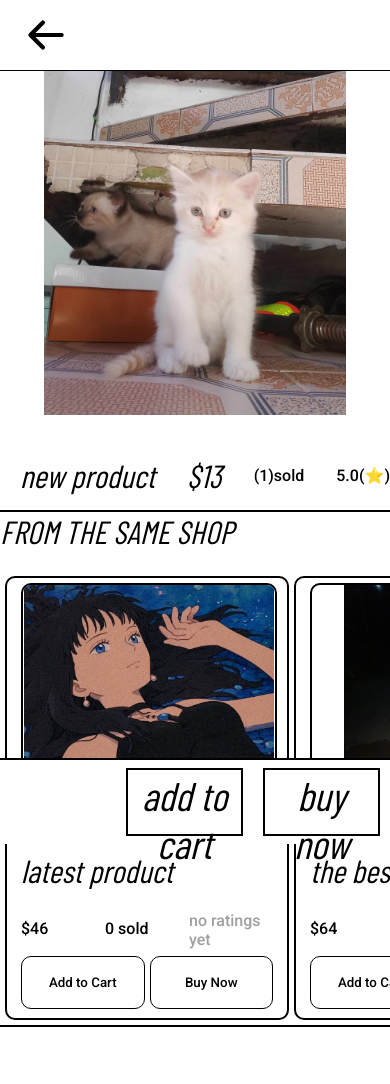
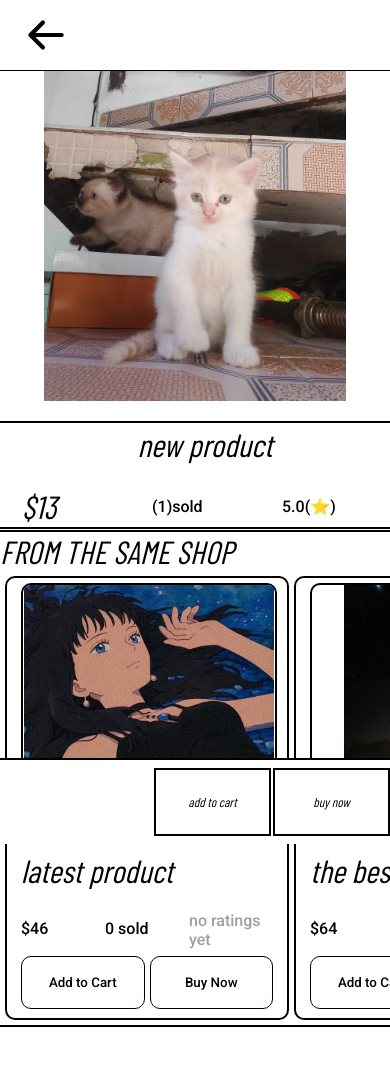
Before and after one commit to saulanbrian/ecom, a Django app: page /products/5 in a window 390 px wide. Shown: the top 1084 px of the page. Run offline with Django 5.2, Linux system fonts and the light colour scheme; data comes from the database, SQL or seed files in the repository; some libraries are stand-ins or nearby versions; some web fonts are replaced.

Commit message:
finalizing styling

```diff
--- a/products/static/products/detail.css
+++ b/products/static/products/detail.css
@@ -10,6 +10,7 @@
   position: fixed;
   width: 100%;
   top:0px;
+  z-index: 999;
 }
 
 .product-on-view{
@@ -178,10 +231,76 @@
     display: flex;
     width: 100%;
     align-items: center;
-    justify-content: space-between;
+    justify-content: space-around;
     margin-bottom: 50px;
     padding-left: 20px;
     gap: 20px;
+  }
+
+
+  .footer > *{
+    border:2px solid black;
+    margin:0;
+  }
+
+  .footer{
+    gap:2px;
+  }
+
+  .footer  button{
+    font-size: small;
+  }
+
+  .detail-container .details{
+    border-top:2px solid black;
+    border-bottom:2px solid black;
+    display: flex;
+    flex-wrap: wrap;
+  }
+
+  .detail-container .details > *{
+    flex: 1;
+    margin: 2px;
+  }
+
+  .detail-container .details .name{
+    flex-grow: 1;
+    flex-shrink: 1;
+    flex-basis: 100%;
+  }
+
+  .content .middle-container .counter-image-container img{
+    object-fit: contain;
+    height: 150px;
+    width:150px;
+  }
+
+  .top-container button{
+    height: 20px;
+    width: 20px;
+    font-size: 15px;
+  }
+
+  .content .middle-container .counter-container > *{
+    flex: 1;
+    max-height: 30px;
+    max-width: 30px;
+    min-height: 30px;
+    min-width: 30px;
+  }
+
+  .counter{
+    height: auto;
+    max-height: 250px;
+  }
+
+  .bottom-container > h1{
+    width: 100%;
+    text-align: center;
+  }
+
+  .bottom-container {
+    padding-bottom: 8px;
   }
 }
 
--- a/products/templates/products/detail.html
+++ b/products/templates/products/detail.html
@@ -20,15 +20,15 @@
   </div>
   <div class='detail-container'>
     <div class="details">
-      <h1 class='highlight'>{{ product.name }}</h1>
-      <h1 class='highlight'>${{ product.price }}</h1>
+      <h1 class='highlight name' style="text-align: center;">{{ product.name }}</h1>
+      <h1 class='highlight price'>${{ product.price }}</h1>
       <p class="{% if product.sold == 0 %}empty{% endif %}">({{ product.sold }})sold</p>
       <p class="{% if product.rating_ave == 0 %}empty{% endif %}">{% if product.rating_ave is not None %}{{ product.rating_ave }}{% else %}0{% endif %}(⭐)</p>
     </div>
   </div>
 </div>
   {% if product.shop_origin.products.all.count >= 2 %}
-    <h1 class='highlight' style="margin-top:50px; border-top:2px solid black;">
+    <h1 class='highlight' style="margin-top:50px; border-top:2px solid black; position: relative; top:20px;">
       FROM THE SAME SHOP
     </h1>
     <div class='shop-products-container'>
@@ -45,17 +45,28 @@
   </div>
 
   <div class='counter' style='z-index:999;'>
+
     <div class='content'>
 
       <div class='top-container'>
         <button class='highlight cross-button'>X</button>
       </div>
+
       <div class='middle-container'>
-        <img src='{{ product.image.url }}'>
-        <h1>another shit</h1>
-        <h1>another shit</h1>
+        <div class="counter-image-container"><img src='{{ product.image.url }}'></div>
+        <div class="counter-container">
+          <button id="minus">-</button>
+          <input type="number" min="1" value="1">
+          <button id="plus">+</button>
+        </div>
       </div>
+
+      <div class="bottom-container" style="margin-top: 5px !important; border-top: 2px solid black; background-color: white; overflow: hidden;">
+        <h1 class="highlight price" style="padding-top:15px !important; margin-top: 0;">BUY NOW</h1>
+      </div>
+
     </div>
+
   </div>
 {% endblock %}
 {% block scripts %}
@@ -74,6 +85,30 @@
     });
 
 
+    function calculate(){
+      var price = parseInt($('.product-on-view').find('.price').text().split('$')[1])
+      var amount = parseInt($('.counter-container input').val())
+      $(counter).find('.price').text('$' + (price*amount))
+    }
+
+    $('.counter-container input').change(function(){
+      calculate()
+    });
+
+    $('.counter-container #minus').click(function(){
+      var current = parseInt($('.counter-container input').val())
+      if(current >=1){
+        $('.counter-container input').val(current-=1)
+        calculate()
+      }
+    });
+
+    $('.counter-container #plus').click(function(){
+      var current = parseInt($('.counter-container input').val())
+      $('.counter-container input').val(current+=1)
+      calculate()
+    });
+
   });
 </script>
 {% endblock %}
```
Also changed, not shown: other parts of products/static/products/detail.css (+74 -6 lines).
